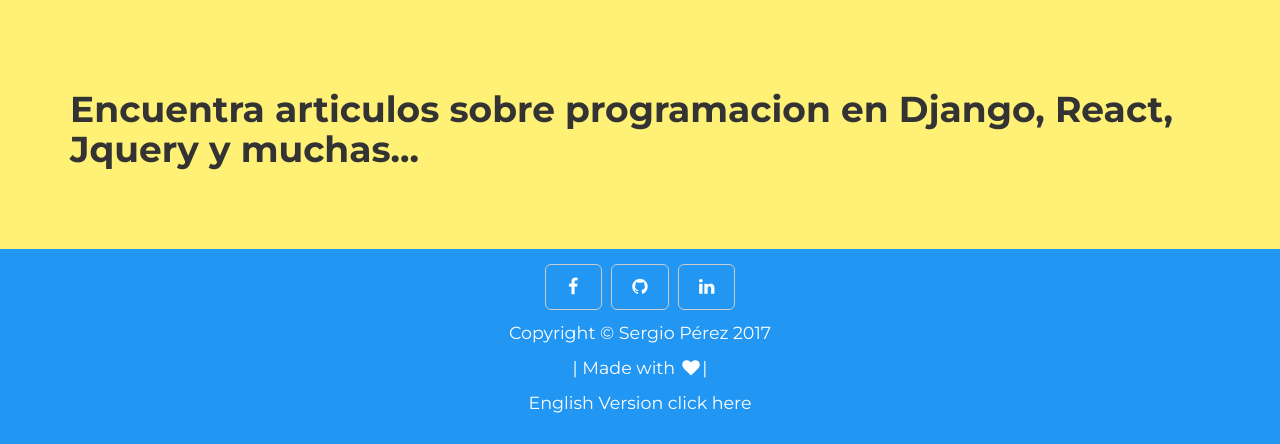
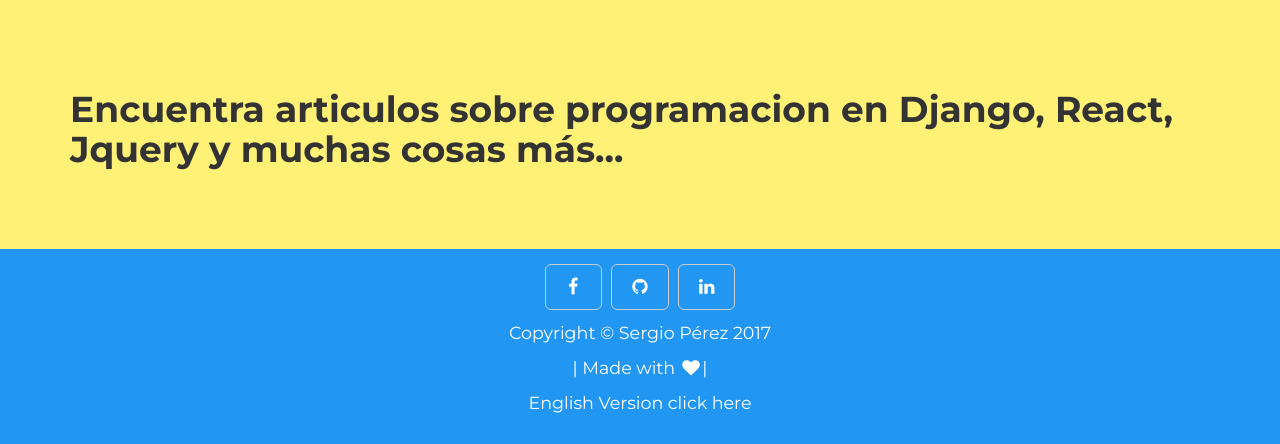
Before and after one commit to Serchcode/cvirtual, a Django app: template blog/templates/blog_lista.html in a window 1280 px wide. Shown: the part 121-565 px from the top of the page. Run offline with Django 3.2, Linux system fonts and the light colour scheme; the template is opened without the code that fills it, so the values that code supplies are empty; some libraries are stand-ins or nearby versions.

Commit message:
some changes ultimate version

```diff
--- a/blog/templates/blog_lista.html
+++ b/blog/templates/blog_lista.html
@@ -7,7 +7,7 @@
 
 <div id="Habilidades">
 	<div class="container">
-  <h1>Encuentra articulos sobre programacion en Django, React, Jquery y muchas...</h1>
+  <h1>Encuentra articulos sobre programacion en Django, React, Jquery y muchas cosas más...</h1>
 	<center>
 		<div class="row">
 			{% for ar in article  %}
```
Also changed, not shown: db.sqlite3.
